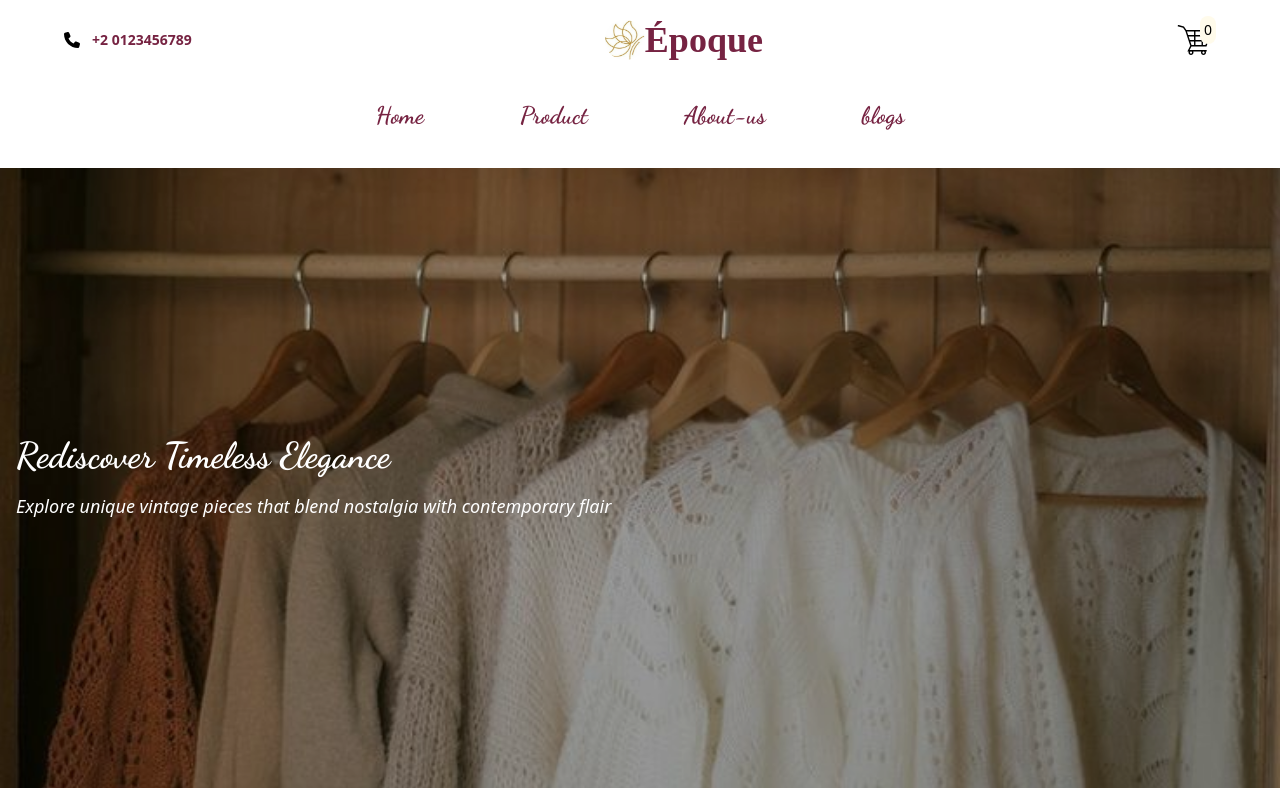
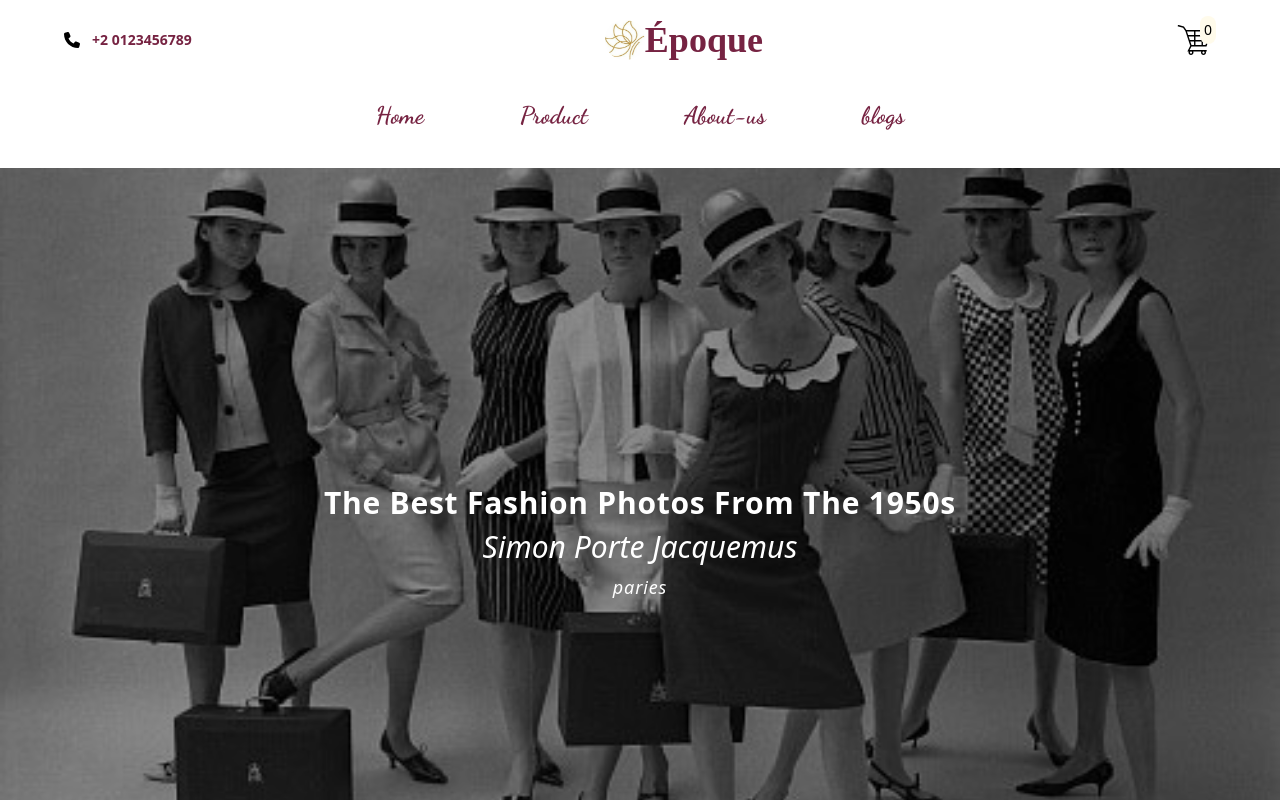
Before and after one commit to Smah-amen/vintage-store, a Next.js app: page / in a window 1280 px wide. Shown: the top 800 px of the page. Built offline with nearby package versions, Linux system fonts and the light colour scheme; a web font is replaced by a local one.

Commit message:
Add new hero images and refactor HeroSection component for enhanced presentation

```diff
--- a/src/components/HeroSection.jsx
+++ b/src/components/HeroSection.jsx
@@ -1,19 +1,25 @@
-import React from 'react';
+import React from "react";
+
 const HeroSection = () => {
   return (
-      <div className="relative mb-4 w-full h-[620px] bg-gray-100">
-        <img src="hero5.jpg" alt="hero" className="w-full h-full object-cover" />
+    <div className="relative w-full h-[670px] md:h-[750px] bg-gray-100">
 
-        <div className="absolute top-0 left-0 w-full h-full bg-black opacity-30"></div>
+      <img
+        src="/hero2.jpg"
+        className="w-full h-full object-cover"
+      />
 
+      <div className="absolute inset-0 bg-black/45 "></div>
 
-        <div className="absolute top-0 left-0 w-full h-full flex flex-col items-start justify-center text-white px-4">
-          <h1
-          style={{ fontFamily: "Dancing Script, cursive" }}
-           className="text-4xl font-bold text-center">Rediscover Timeless Elegance</h1>
+      <div className="absolute inset-0 flex flex-col items-center justify-center text-white px-4 text-center">
+        <h1 className="text-4xl md:text-3xl font-semibold tracking-wide mb-2">
+        The Best Fashion Photos From The 1950s        </h1>
+        <p className="text-2xl md:text-3xl italic font-light mb-2" >
+          Simon Porte Jacquemus
+        </p>
         <p
 
-           className="text-lg text-center italic mt-4">Explore unique vintage pieces that blend nostalgia with contemporary flair</p>
+         className="text-sm md:text-lg italic font-light  tracking-wider">paries</p>
       </div>
     </div>
   );
```
Also changed, not shown: public/hero1.jpg (added), public/hero2.jpg (added). Lines whose indentation alone changed are shown as unchanged.
